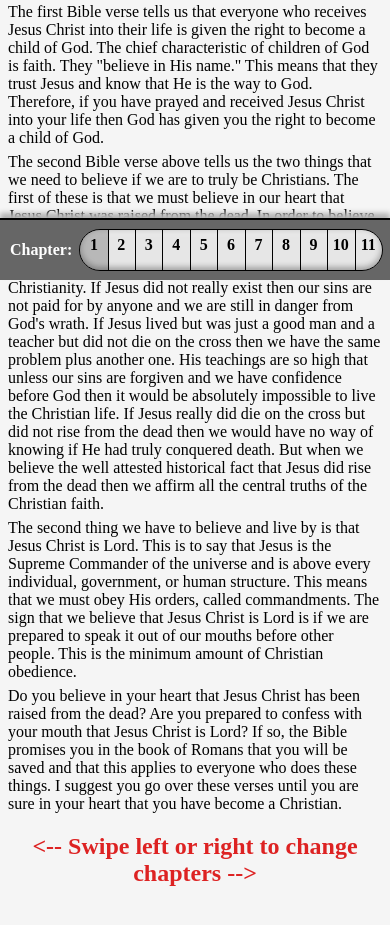
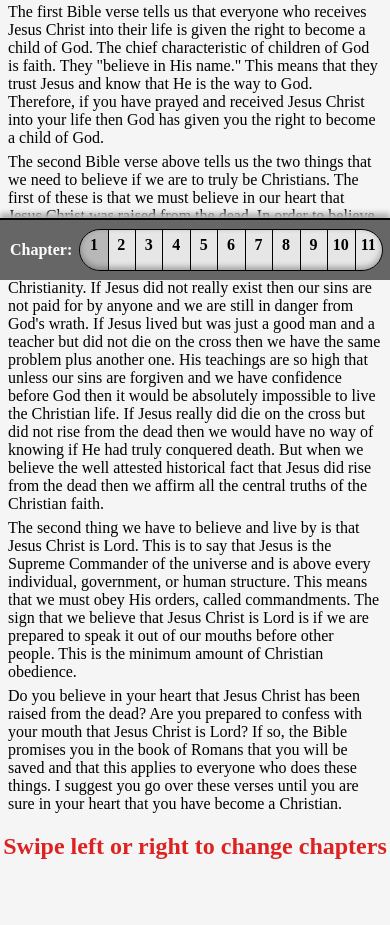
Before and after one commit to johnedmiston/How-to-Become-a-Christian, a plain HTML site: page www/devotionalpages.html in a window 390 px wide. Shown: the part 564-1489 px from the top of the page. Drawn offline with Linux system fonts and the light colour scheme; some packages are replaced by stand-ins of ours.

Commit message:
Remove arrows on navigation notice.
The arrows didn't fit on smaller screens, and it looked bad.

```diff
--- a/www/devotionalpages.html
+++ b/www/devotionalpages.html
@@ -51,7 +51,7 @@
 		<!-- Where the page content will be loaded into dynamically -->
 		<div style="margin: 0 8px;"><div id="content" data-html=""></div></div>
 
-		<h2 id="swipeNotice"><-- Swipe left or right to change chapters --></h2>
+		<h2 id="swipeNotice">Swipe left or right to change chapters</h2>
 
 		<!-- The bar that shows progress throughout all the documents -->
 		<div id="footer">
```
